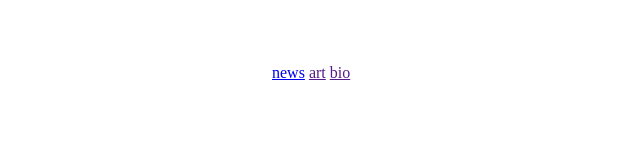
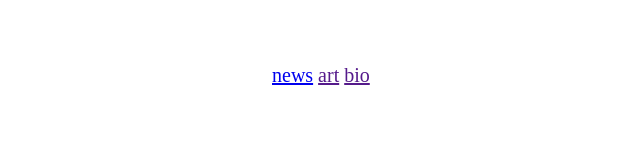
Before and after one commit to tunpingwang/tunpingwang.github.io, a plain HTML site: page index.html in a window 1280 px wide. Shown: the whole page, without its empty margins (112-752 px from the left). Drawn offline with Linux system fonts and the light colour scheme.

Commit message:
font size

```diff
--- a/index.html
+++ b/index.html
@@ -20,8 +20,7 @@
 				 	background: -webkit-linear-gradient rgba(200, #FFFFFF)
 			 	}
 			 	nav {
-			 		font-size: 2em
-			 		font-family: Times New Roman;
+			 		font-size: 20px
 			 	}
 			 </style>
 	</head>
```
